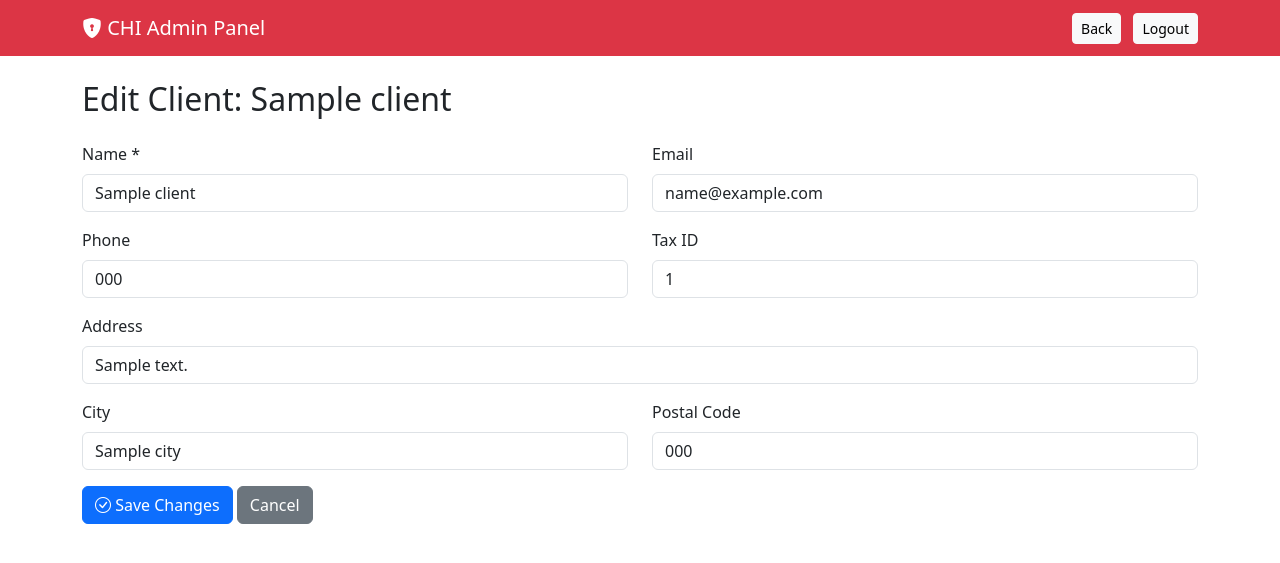
After one commit to chiinsurancebrokers/chi-insurance-portal, a Flask app: template app/templates/admin/edit_client.html in a window 1280 px wide. The commit adds this page. Shown: the top 563 px of the page. Run offline with Flask 3, Linux system fonts and the light colour scheme; the template is opened without the code that fills it: most values are stand-ins (such as "Sample title", 1, 10 or a date in 2020).

Commit message:
Add client edit functionality

```diff
--- /dev/null
+++ b/app/templates/admin/edit_client.html
@@ -0,0 +1,69 @@
+<!DOCTYPE html>
+<html lang="el">
+<head>
+    <meta charset="UTF-8">
+    <title>Edit Client - CHI Admin</title>
+    <link href="https://cdn.jsdelivr.net/npm/bootstrap@5.3.0/dist/css/bootstrap.min.css" rel="stylesheet">
+    <link rel="stylesheet" href="https://cdn.jsdelivr.net/npm/bootstrap-icons@1.11.0/font/bootstrap-icons.css">
+</head>
+<body>
+    <nav class="navbar navbar-expand-lg navbar-dark bg-danger">
+        <div class="container">
+            <a class="navbar-brand" href="/admin/dashboard"><i class="bi bi-shield-lock-fill"></i> CHI Admin Panel</a>
+            <div class="ms-auto">
+                <a href="/admin/client/{{ client.id }}" class="btn btn-light btn-sm me-2">Back</a>
+                <a href="/logout" class="btn btn-light btn-sm">Logout</a>
+            </div>
+        </div>
+    </nav>
+
+    <div class="container mt-4">
+        <h2>Edit Client: {{ client.name }}</h2>
+
+        <form method="POST" class="mt-4">
+            <div class="row">
+                <div class="col-md-6 mb-3">
+                    <label class="form-label">Name *</label>
+                    <input type="text" name="name" class="form-control" value="{{ client.name }}" required>
+                </div>
+                <div class="col-md-6 mb-3">
+                    <label class="form-label">Email</label>
+                    <input type="email" name="email" class="form-control" value="{{ client.email or '' }}">
+                </div>
+            </div>
+
+            <div class="row">
+                <div class="col-md-6 mb-3">
+                    <label class="form-label">Phone</label>
+                    <input type="text" name="phone" class="form-control" value="{{ client.phone or '' }}">
+                </div>
+                <div class="col-md-6 mb-3">
+                    <label class="form-label">Tax ID</label>
+                    <input type="text" name="tax_id" class="form-control" value="{{ client.tax_id or '' }}">
+                </div>
+            </div>
+
+            <div class="mb-3">
+                <label class="form-label">Address</label>
+                <input type="text" name="address" class="form-control" value="{{ client.address or '' }}">
+            </div>
+
+            <div class="row">
+                <div class="col-md-6 mb-3">
+                    <label class="form-label">City</label>
+                    <input type="text" name="city" class="form-control" value="{{ client.city or '' }}">
+                </div>
+                <div class="col-md-6 mb-3">
+                    <label class="form-label">Postal Code</label>
+                    <input type="text" name="postal_code" class="form-control" value="{{ client.postal_code or '' }}">
+                </div>
+            </div>
+
+            <button type="submit" class="btn btn-primary">
+                <i class="bi bi-check-circle"></i> Save Changes
+            </button>
+            <a href="/admin/client/{{ client.id }}" class="btn btn-secondary">Cancel</a>
+        </form>
+    </div>
+</body>
+</html>
--- a/run_local_portal.py
+++ b/run_local_portal.py
@@ -407,6 +407,35 @@ def admin_delete_payment(payment_id):
     db_session.close()
     return redirect(url_for('admin_payments'))
 
+
+@app.route('/admin/client/<int:client_id>/edit', methods=['GET', 'POST'])
+@admin_required
+def admin_edit_client(client_id):
+    db_session = get_session()
+    client = db_session.query(Client).get(client_id)
+
+    if not client:
+        flash('Client not found', 'danger')
+        db_session.close()
+        return redirect(url_for('admin_clients'))
+
+    if request.method == 'POST':
+        client.name = request.form.get('name')
+        client.email = request.form.get('email')
+        client.phone = request.form.get('phone')
+        client.address = request.form.get('address')
+        client.postal_code = request.form.get('postal_code')
+        client.city = request.form.get('city')
+        client.tax_id = request.form.get('tax_id')
+
+        db_session.commit()
+        flash(f'Client {client.name} updated successfully!', 'success')
+        db_session.close()
+        return redirect(url_for('admin_client_detail', client_id=client_id))
+
+    db_session.close()
+    return render_template('admin/edit_client.html', client=client)
+
 if __name__ == '__main__':
     port = int(os.getenv('PORT', 5000))
     app.run(debug=False, host='0.0.0.0', port=port)
```
Also changed, not shown: app/templates/admin/client_detail.html (+18 -1 lines).
